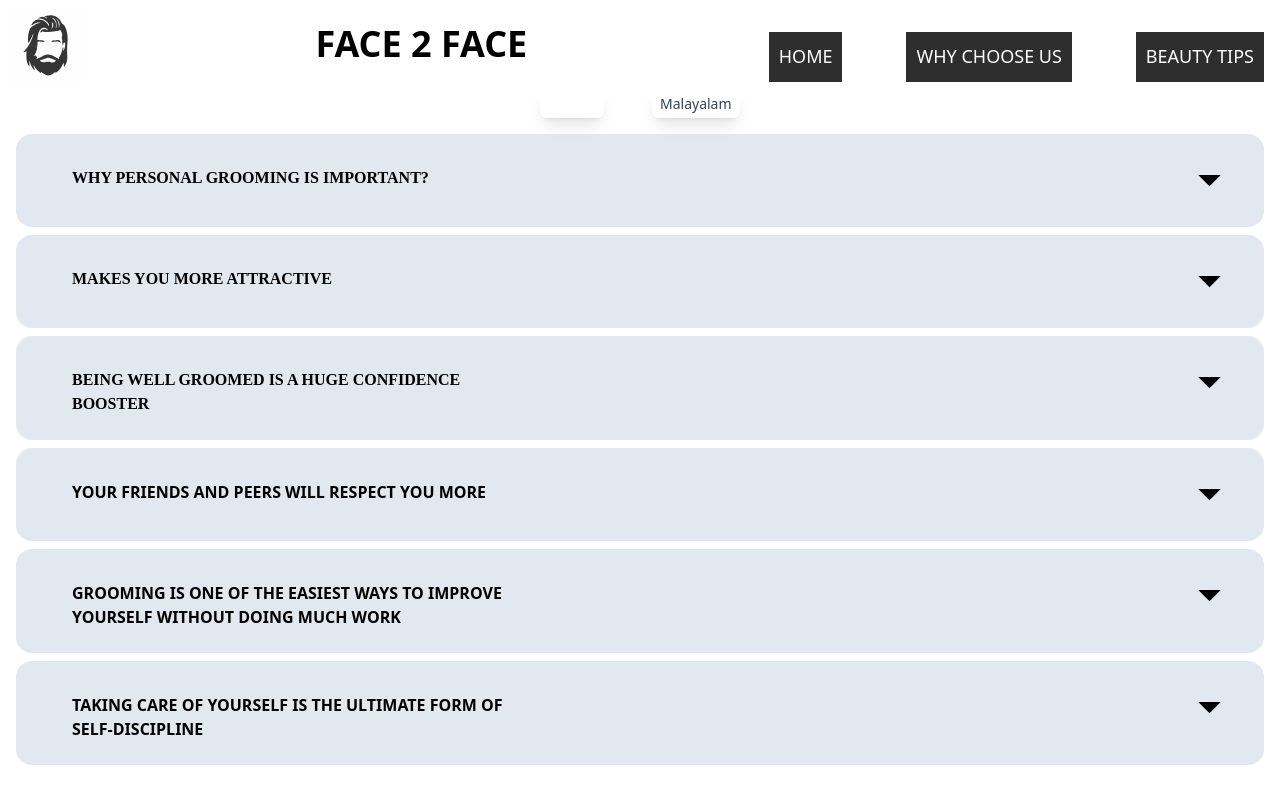
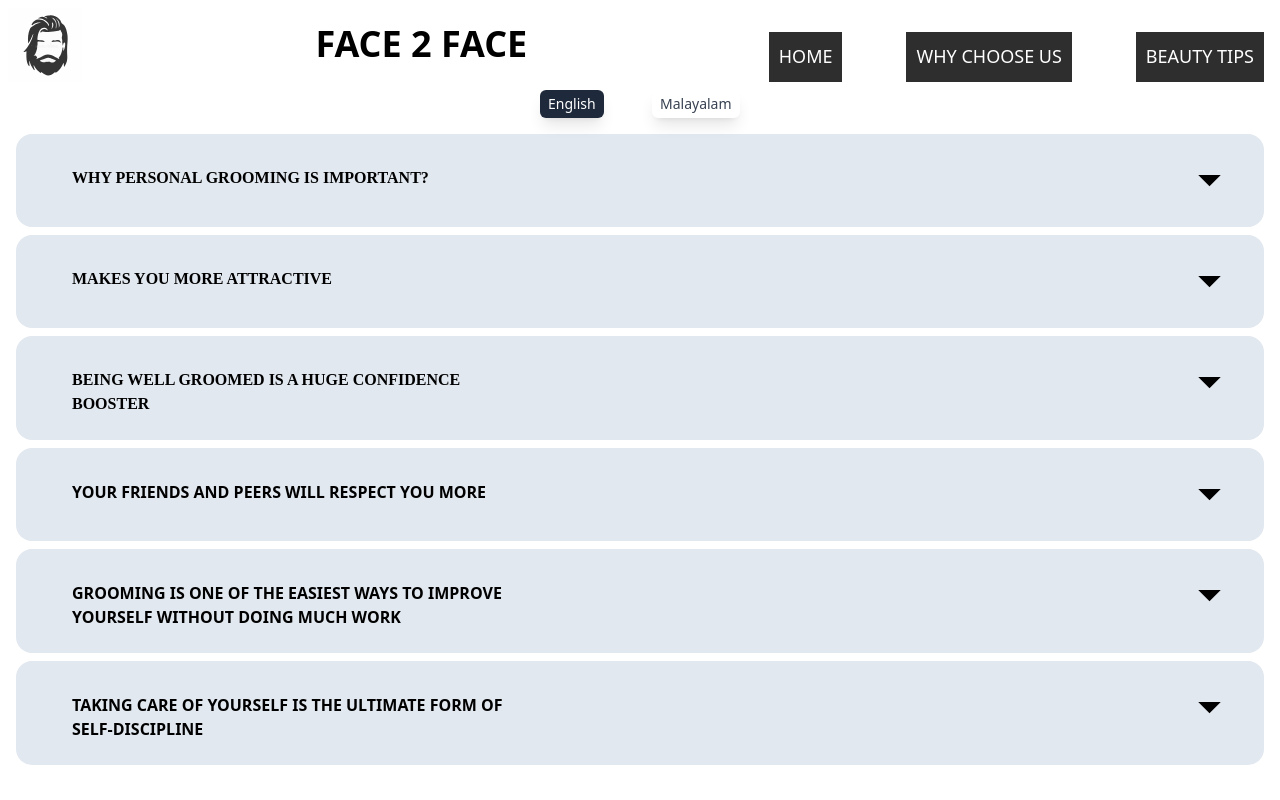
Before and after one commit to xmarzz/Face2Face, a Next.js app: page /beautytips in a window 1280 px wide. Shown: the top 800 px of the page. Built offline with nearby package versions, Linux system fonts and the light colour scheme.

Commit message:
finished

```diff
--- a/components/languageSelector.js
+++ b/components/languageSelector.js
@@ -16,27 +16,27 @@ const LanguageSelector = () => {
     setSelectedLanguage("malayalam");
  };
 
-  useEffect(() =>{
-    if(i18n.language === 'en')
-      setSelectedLanguage("english")
-    else if(i18n.language === 'ml')
-     setSelectedLanguage("malayalam")
+ useEffect(() => {
+    if (i18n.language === 'en')
+      setSelectedLanguage("english");
+    else if (i18n.language === 'ml')
+      setSelectedLanguage("malayalam");
     else
-     setSelectedLanguage('english')
-
-  },[])
+      setSelectedLanguage('english');
+ }, []);
 
  return (
     <div className="flex flex-row justify-center mb-2 font-playfair">
       <div
         onClick={changeToEnglish}
-        className={`mb-2 mx-6 p-2 cursor-pointer bg-slate-800 rounded-md inline-flex items-center bg-white text-gray-700 shadow-lg rounded-full px-2 py-1 text-sm font-medium cursor-pointer select-none outline-none ring-0 transition-colors duration-280 ease-in-out transform translate-y-0 opacity-100 will-change-transform will-change-opacity z-0 ${selectedLanguage === 'english' ? "bg-[#0C090A] text-white" : ""}`}>
+        className={`mb-2 mx-6 p-2 cursor-pointer rounded-md inline-flex items-center shadow-lg rounded-full px-2 py-1 text-sm font-medium cursor-pointer select-none outline-none ring-0 transition-colors duration-280 ease-in-out transform translate-y-0 opacity-100 will-change-transform will-change-opacity z-0 ${selectedLanguage === 'english' ? "bg-slate-800 text-white" : "bg-white text-gray-700"}`}
+      >
         English
       </div>
 
       <div
         onClick={changeToMalayalam}
-        className={`mb-2 mx-6 p-2 cursor-pointer bg-slate-800 rounded-md inline-flex items-center bg-white text-gray-700 shadow-lg rounded-full px-2 py-1 text-sm font-medium cursor-pointer select-none outline-none ring-0 transition-colors duration-280 ease-in-out transform translate-y-0 opacity-100 will-change-transform will-change-opacity z-0 ${selectedLanguage==='malayalam' ? "bg-[#0C090A] text-white" : ""}`}
+        className={`mb-2 mx-6 p-2 cursor-pointer rounded-md inline-flex items-center shadow-lg rounded-full px-2 py-1 text-sm font-medium cursor-pointer select-none outline-none ring-0 transition-colors duration-280 ease-in-out transform translate-y-0 opacity-100 will-change-transform will-change-opacity z-0 ${selectedLanguage === 'malayalam' ?  "bg-slate-800 text-white" : "bg-white text-gray-700"}`}
       >
         Malayalam
       </div>
```
Lines whose indentation alone changed are shown as unchanged.
